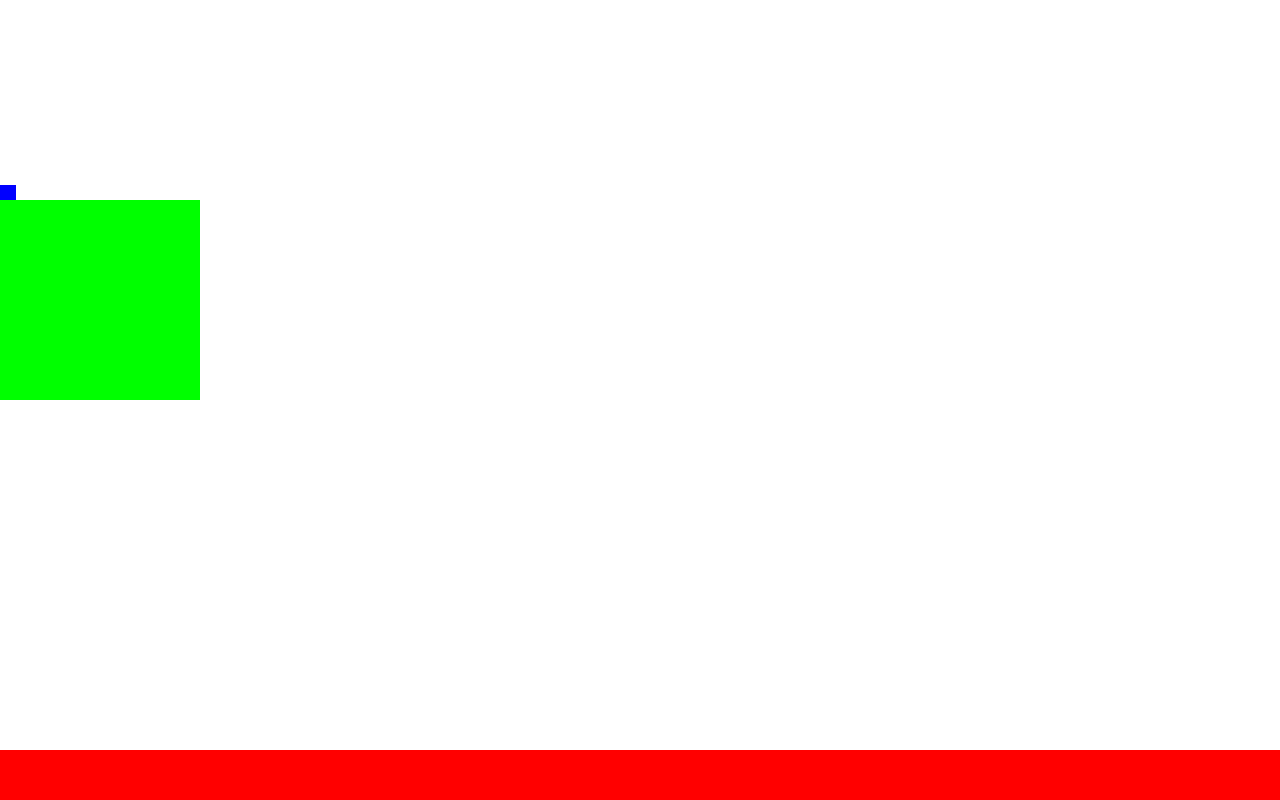
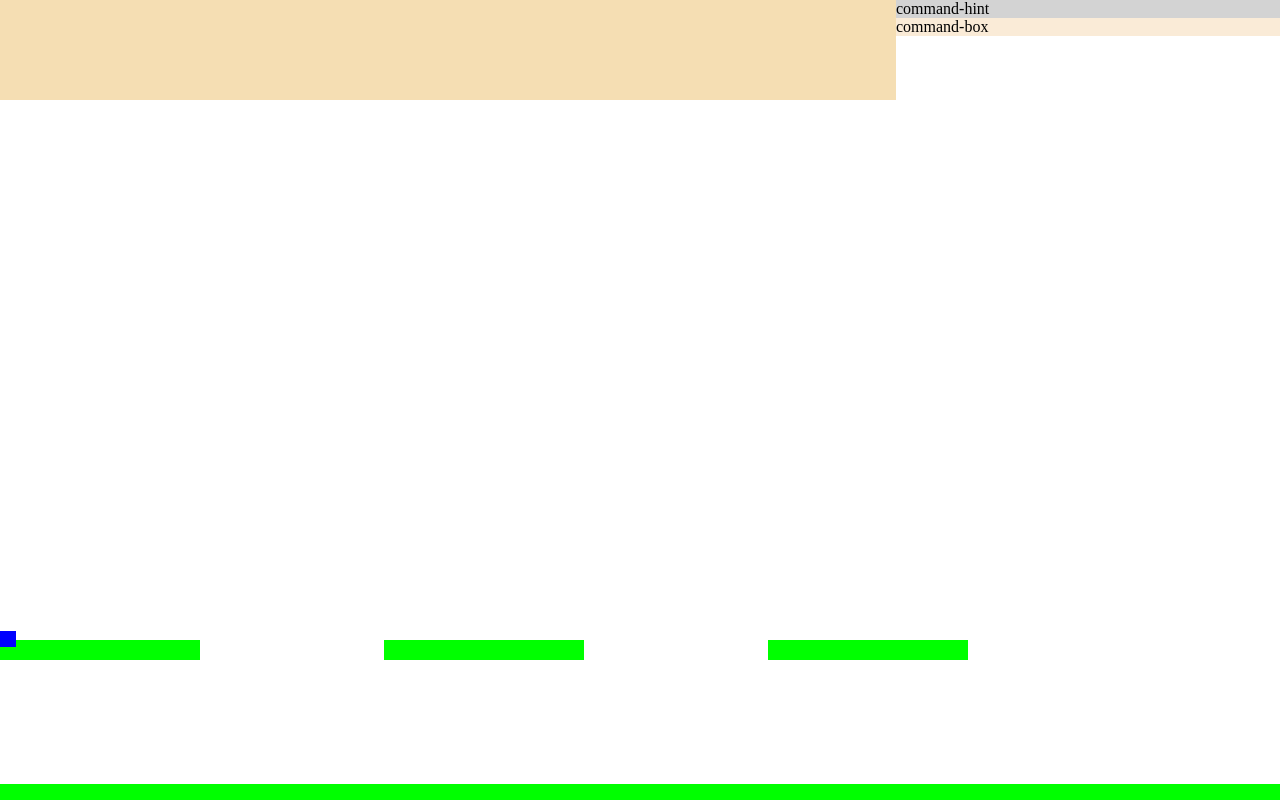
Before and after one commit to rocky1138/hack.summit2016, a plain HTML site: page index.html in a window 1280 px wide. Drawn offline with Linux system fonts and the light colour scheme.

Commit message:
More than one level, hardcoded in index for now

```diff
--- a/css/main.css
+++ b/css/main.css
@@ -2,6 +2,23 @@
     background:#fff;
     padding:0;
     margin:0;
+}
+
+.levels {
+    display:none;
+}
+
+.deathfield {
+    position:absolute;
+    width:100%;
+    height:1em;
+    background:#ff0000;
+    bottom:0px;
+}
+
+.obstacle {
+    position: absolute;
+    background:#0f0;
 }
 
 .game-window{
--- a/index.html
+++ b/index.html
@@ -1,6 +1,7 @@
+<!doctype html>
 <html lang='en'>
     <head>
-        <title>I still don't know</title>
+        <title>I still don&#39;t know</title>
         <link href='css/actors.css' rel='stylesheet'>
         <link href='css/main.css' rel='stylesheet'>
         <script src='js/jquery-1.12.0.min.js'></script>
@@ -8,17 +9,24 @@
         <script src='js/engine.js'></script>
     </head>
     <body>
-    <!--
-        <div class="game-screen">
-            //write code for dynamically load level
-            //http://www.html5rocks.com/en/tutorials/webcomponents/imports/
+        <div class='game-window'>
+            <div class='levels' id='level0'>
+                <div class='obstacle' style='width:200px;height:20px;top:80%;'></div>
+                <div class='obstacle' style='width:200px;height:20px;top:80%;left:30%'></div>
+                <div class='obstacle' style='width:200px;height:20px;top:80%;left:60%'></div>
+                <div class='obstacle deathfield'></div>
+            </div>
+            <div class='levels' id='level1'>
+            </div>
+            <div class='levels' id='level2'>
+            </div>
         </div>
-    -->
 
-        <div id='sandbox'>
-            <div id='guy' class='collider'></div>
-            <div id="startplatform" style='width:200px; height:200px; background:#0f0;top:200px;position:absolute;' class='obstacle'></div>
-            <div id="deathfield" style='width:100%; height:50px; background:#ff0000;bottom:0px;position:absolute;' class='obstacle'></div>
+        <div class='command-window'>
+            <div class='command-hint'>command-hint</div>
+            <div class='command-box'>command-box</div>
         </div>
+
+        <div id='sandbox'></div>
     </body>
 </html>
--- a/js/engine.js
+++ b/js/engine.js
@@ -1,19 +1,28 @@
-$(function() {
-    var guy = $('#guy'),
-        colliders_selector = ".collider";
+$(function () {
+
+    'use strict';
+
+    var guy,
+        colliders_selector = ".collider",
         obstacles_selector = ".obstacle",
-        guy_height = guy.css('height');
+        guy_height,
         lastColDir = '',
         verticalVelocity = 1,
         horizontalVelocity = 0,
         arrowLeft = 37,
         arrowUp = 38,
         arrowRight = 39,
-        arrowDown = 40;
+        arrowDown = 40,
+        currentLevel = 0;
 
-    $(document).keydown(function(e) {
-        console.log(e.keyCode);
+    $('#level0').css('display', 'block');
 
+    // place guy
+    $('.game-window').append('<div class="collider" id="guy"></div>');
+    guy = $('#guy');
+    guy_height = guy.css('height');
+
+    $(document).keydown(function (e) {
         if (e.keyCode === arrowRight) {
             horizontalVelocity = 1;
         }
@@ -44,11 +53,10 @@ $(function() {
         if (hits.length === 0) {
             guy.css('top', guy.offset().top + (-1 * verticalVelocity) + 'px');
         } else {
-            //console.dir(hits[0].id);
-            //console.dir($(collData[0]).data("ddata"));
+
             lastColDir = $(collData[0]).data("ddata"); //for jumping
 
-            if  (hits[0].id ==  "deathfield" ){
+            if (hits[0].className.indexOf('deathfield') > -1) {
                 verticalVelocity = 0;
                 guy.css('top', 0);
                 guy.css('left', 0);
@@ -58,6 +66,9 @@ $(function() {
             if (verticalVelocity < 0) {
                 guy.css('top', $(hits[0]).offset().top - guy_height);
             } else {
+
+                // FIXME For some reason this doesn't always put the player directly on top of the div.
+                // The player sorta sinks halfway.
                 guy.css('top', guy.offset().top + (-1 * verticalVelocity) + 'px');
             }
         }
```
Also changed, not shown: Levels/level1.html (deleted, +0 -20 lines).
